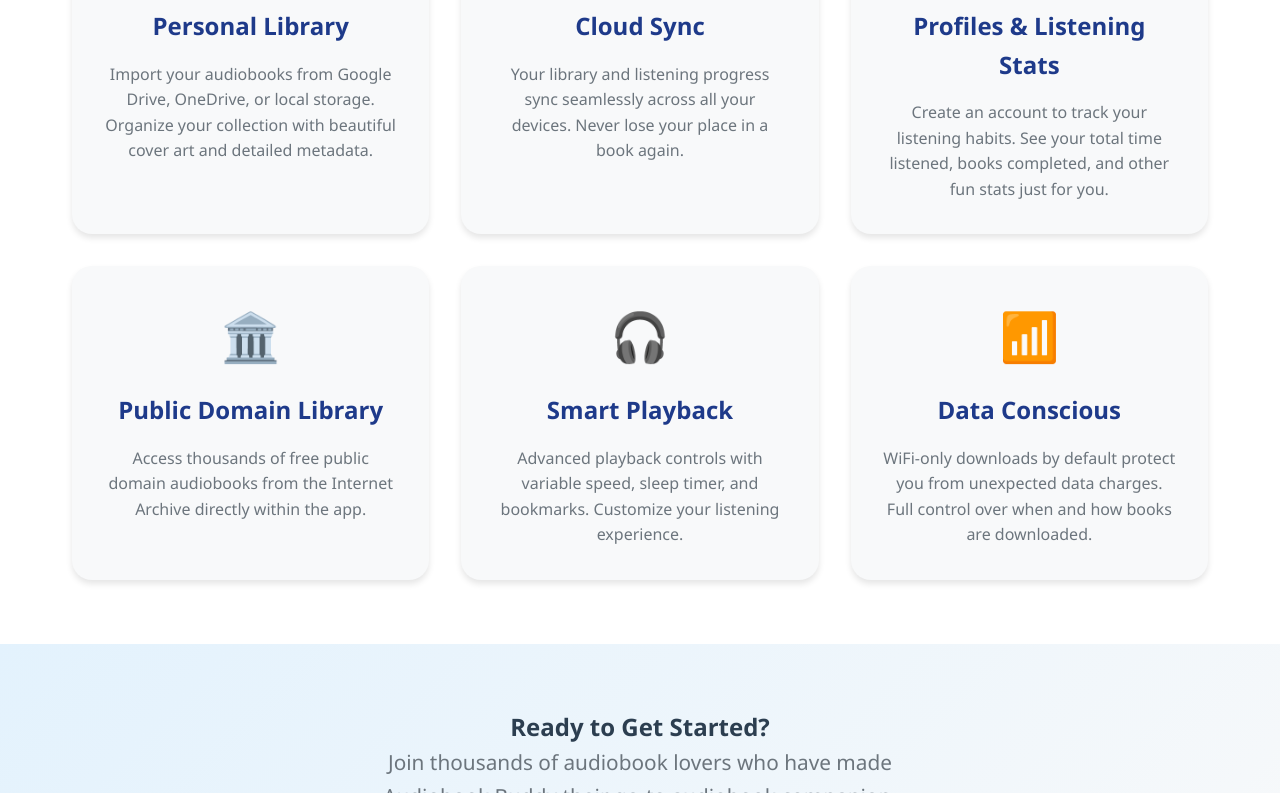
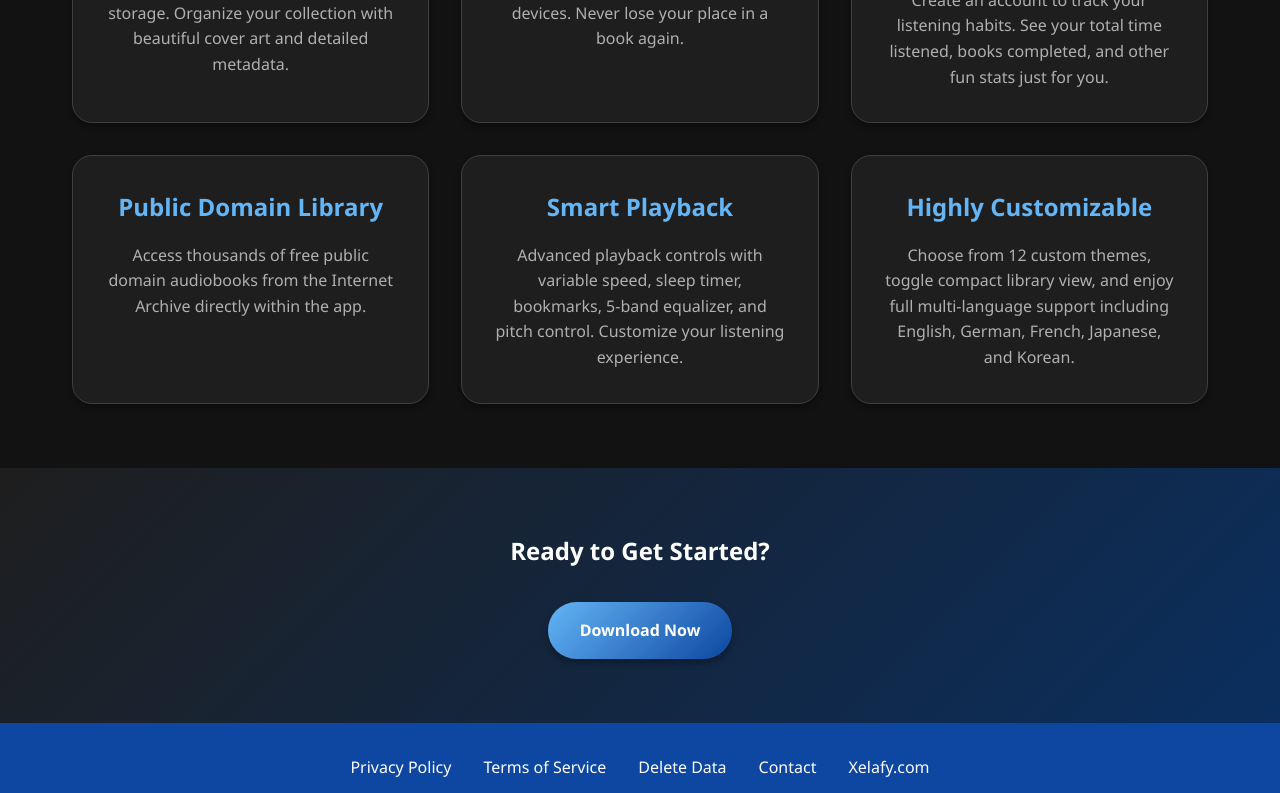
Before and after one commit to AlexSWagner/xelabooks-website, a plain HTML site: page index.html in a window 1280 px wide. Shown: the part 737-1530 px from the top of the page. Drawn offline with Linux system fonts and the light colour scheme.

Commit message:
v2
General improvements.

```diff
--- a/index.html
+++ b/index.html
@@ -13,10 +13,6 @@
 <body>
     <header>
         <nav>
-            <div class="logo">
-                <img src="app_logo.png?v=1" alt="Audiobook Buddy Logo" class="nav-logo">
-                Audiobook Buddy
-            </div>
             <ul class="nav-links">
                 <li><a href="index.html">Home</a></li>
                 <li><a href="privacy-policy.html">Privacy Policy</a></li>
@@ -42,34 +38,28 @@
                 <h2>Features You'll Love</h2>
                 <div class="features-grid">
                     <div class="feature-card">
-                        <div class="feature-icon">📚</div>
                         <h3>Personal Library</h3>
-                        <p>Import your audiobooks from Google Drive, OneDrive, or local storage. Organize your collection with beautiful cover art and detailed metadata.</p>
+                        <p>Import your audiobooks from Google Drive, OneDrive, Dropbox, or local storage. Organize your collection with beautiful cover art and detailed metadata.</p>
                     </div>
                     <div class="feature-card">
-                        <div class="feature-icon">☁️</div>
                         <h3>Cloud Sync</h3>
                         <p>Your library and listening progress sync seamlessly across all your devices. Never lose your place in a book again.</p>
                     </div>
                     <div class="feature-card">
-                        <div class="feature-icon">📊</div>
                         <h3>Profiles & Listening Stats</h3>
                         <p>Create an account to track your listening habits. See your total time listened, books completed, and other fun stats just for you.</p>
                     </div>
                     <div class="feature-card">
-                        <div class="feature-icon">🏛️</div>
                         <h3>Public Domain Library</h3>
                         <p>Access thousands of free public domain audiobooks from the Internet Archive directly within the app.</p>
                     </div>
                     <div class="feature-card">
-                        <div class="feature-icon">🎧</div>
                         <h3>Smart Playback</h3>
-                        <p>Advanced playback controls with variable speed, sleep timer, and bookmarks. Customize your listening experience.</p>
+                        <p>Advanced playback controls with variable speed, sleep timer, bookmarks, 5-band equalizer, and pitch control. Customize your listening experience.</p>
                     </div>
                     <div class="feature-card">
-                        <div class="feature-icon">📶</div>
-                        <h3>Data Conscious</h3>
-                        <p>WiFi-only downloads by default protect you from unexpected data charges. Full control over when and how books are downloaded.</p>
+                        <h3>Highly Customizable</h3>
+                        <p>Choose from 12 custom themes, toggle compact library view, and enjoy full multi-language support including English, German, French, Japanese, and Korean.</p>
                     </div>
                 </div>
             </div>
@@ -78,9 +68,8 @@
         <section id="download" class="hero">
             <div class="container">
                 <h2>Ready to Get Started?</h2>
-                <p>Join thousands of audiobook lovers who have made Audiobook Buddy their go-to audiobook companion.</p>
                 <div class="cta-buttons">
-                    <a href="https://play.google.com/store/apps/details?id=com.xelafy.xelabooks" class="btn btn-primary" target="_blank">Download Now</a>
+                    <a href="https://play.google.com/store/apps/details?id=com.xelabooks.v2&pcampaignid=web_share" class="btn btn-primary" target="_blank">Download Now</a>
                 </div>
             </div>
         </section>
--- a/styles.css
+++ b/styles.css
@@ -1,15 +1,18 @@
 /* Audiobook Buddy Website Styles */
 :root {
-    --primary-blue: #4fc3f7;
-    --secondary-orange: #ff7043;
-    --dark-blue: #1e3a8a;
-    --light-blue: #e3f2fd;
-    --text-dark: #2c3e50;
-    --text-light: #ffffff;
-    --gray-light: #f8f9fa;
-    --gray-medium: #6c757d;
-    --shadow: 0 4px 6px rgba(0, 0, 0, 0.1);
-    --shadow-lg: 0 10px 30px rgba(0, 0, 0, 0.15);
+    --primary-blue: #64b5f6;
+    --secondary-orange: #ff8a65;
+    --dark-blue: #0d47a1;
+    --darker-blue: #0a2e5e;
+    --background-dark: #121212;
+    --surface-dark: #1e1e1e;
+    --surface-light: #2a2a2a;
+    --text-dark: #ffffff;
+    --text-secondary: #b0b0b0;
+    --text-muted: #808080;
+    --shadow: 0 4px 6px rgba(0, 0, 0, 0.3);
+    --shadow-lg: 0 10px 30px rgba(0, 0, 0, 0.4);
+    --border-light: #404040;
 }
 
 * {
@@ -22,6 +25,7 @@ body {
     font-family: 'Segoe UI', Tahoma, Geneva, Verdana, sans-serif;
     line-height: 1.6;
     color: var(--text-dark);
+    background-color: var(--background-dark);
     overflow-x: hidden;
 }
 
@@ -89,7 +93,7 @@ main {
 
 /* Hero Section */
 .hero {
-    background: linear-gradient(135deg, var(--light-blue) 0%, var(--gray-light) 100%);
+    background: linear-gradient(135deg, var(--surface-dark) 0%, var(--darker-blue) 100%);
     padding: 4rem 0;
     text-align: center;
 }
@@ -122,7 +126,7 @@ main {
 .hero p {
     font-size: 1.3rem;
     margin-bottom: 2rem;
-    color: var(--gray-medium);
+    color: var(--text-secondary);
     max-width: 600px;
     margin-left: auto;
     margin-right: auto;
@@ -133,6 +137,11 @@ main {
     gap: 1rem;
     justify-content: center;
     flex-wrap: wrap;
+}
+
+/* Download section specific styling */
+#download .cta-buttons {
+    margin-top: 2rem;
 }
 
 .btn {
@@ -163,14 +172,14 @@ main {
 /* Features Section */
 .features {
     padding: 4rem 0;
-    background: var(--text-light);
+    background: var(--background-dark);
 }
 
 .features h2 {
     text-align: center;
     font-size: 2.5rem;
     margin-bottom: 3rem;
-    color: var(--dark-blue);
+    color: var(--text-dark);
 }
 
 .features-grid {
@@ -180,12 +189,13 @@ main {
 }
 
 .feature-card {
-    background: var(--gray-light);
+    background: var(--surface-dark);
     padding: 2rem;
     border-radius: 20px;
     text-align: center;
     transition: transform 0.3s ease;
     box-shadow: var(--shadow);
+    border: 1px solid var(--border-light);
 }
 
 .feature-card:hover {
@@ -200,11 +210,11 @@ main {
 .feature-card h3 {
     font-size: 1.5rem;
     margin-bottom: 1rem;
-    color: var(--dark-blue);
+    color: var(--primary-blue);
 }
 
 .feature-card p {
-    color: var(--gray-medium);
+    color: var(--text-secondary);
 }
 
 /* Contact Page Styles */
@@ -214,7 +224,7 @@ main {
 }
 
 .contact-info h2 {
-    color: var(--dark-blue);
+    color: var(--text-dark);
     margin-bottom: 1rem;
     font-size: 2rem;
 }
@@ -224,12 +234,13 @@ main {
 }
 
 .contact-method {
-    background: var(--gray-light);
+    background: var(--surface-dark);
     padding: 2rem;
     border-radius: 20px;
     text-align: center;
     box-shadow: var(--shadow);
     margin-bottom: 2rem;
+    border: 1px solid var(--border-light);
 }
 
 .contact-icon {
@@ -238,7 +249,7 @@ main {
 }
 
 .contact-method h3 {
-    color: var(--dark-blue);
+    color: var(--primary-blue);
     margin-bottom: 1rem;
 }
 
@@ -247,7 +258,7 @@ main {
 }
 
 .feedback-types h3, .response-info h3 {
-    color: var(--primary-blue);
+    color: var(--text-dark);
     margin-bottom: 1rem;
     font-size: 1.3rem;
 }
@@ -268,16 +279,17 @@ main {
     margin: 0 auto;
     padding: 3rem 2rem;
     line-height: 1.8;
+    background: var(--background-dark);
 }
 
 .privacy-content h1, .deletion-content h1 {
-    color: var(--dark-blue);
+    color: var(--text-dark);
     margin-bottom: 0.5rem;
     font-size: 2.5rem;
 }
 
 .privacy-content .last-updated, .deletion-content .last-updated {
-    color: var(--gray-medium);
+    color: var(--text-muted);
     font-style: italic;
     margin-bottom: 2rem;
 }
@@ -287,12 +299,12 @@ main {
     margin-top: 2rem;
     margin-bottom: 1rem;
     font-size: 1.5rem;
-    border-bottom: 2px solid var(--light-blue);
+    border-bottom: 2px solid var(--border-light);
     padding-bottom: 0.5rem;
 }
 
 .privacy-content h3, .deletion-content h3 {
-    color: var(--dark-blue);
+    color: var(--text-dark);
     margin-top: 1.5rem;
     margin-bottom: 0.5rem;
 }
@@ -317,8 +329,8 @@ main {
 
 /* Specific to Deletion Page */
 .email-cta {
-    background-color: var(--gray-light);
-    border: 1px solid var(--light-blue);
+    background-color: var(--surface-dark);
+    border: 1px solid var(--border-light);
     border-radius: 15px;
     padding: 2rem;
     text-align: center;
@@ -329,7 +341,7 @@ main {
 .email-cta p {
     margin-bottom: 1.5rem;
     font-size: 1.1rem;
-    color: var(--gray-medium);
+    color: var(--text-secondary);
 }
 
 .email-cta .btn-email {
```
